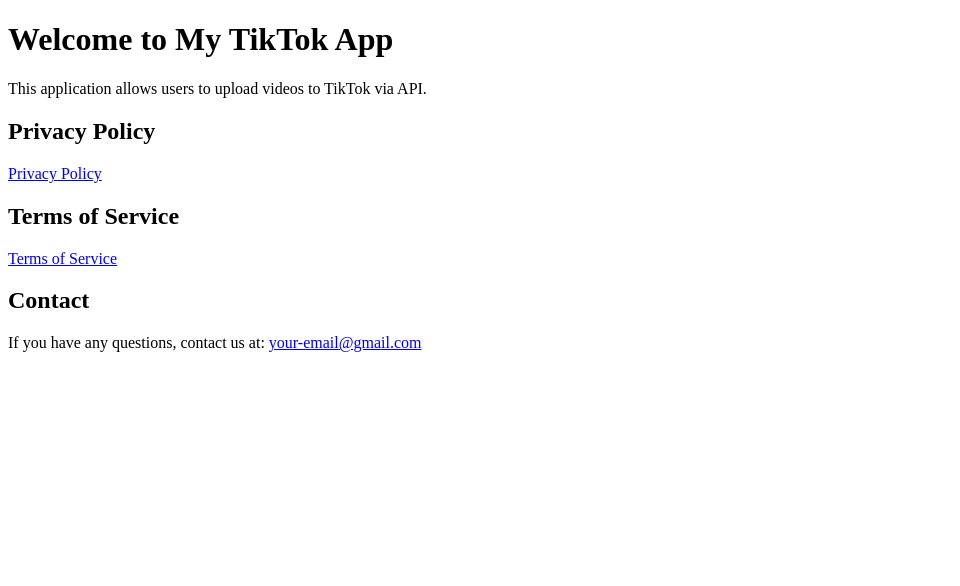
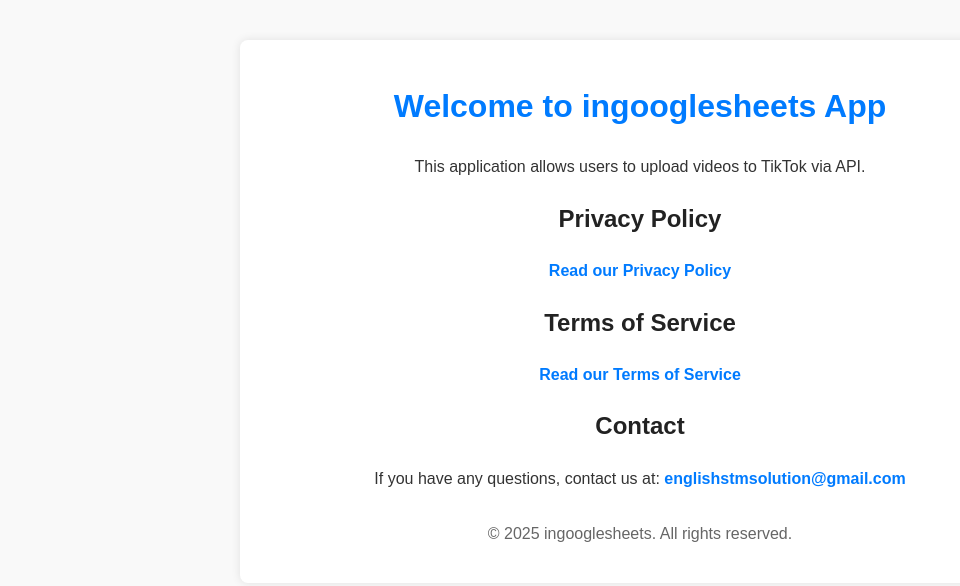
Before and after one commit to mitra654491/tk-verification, a plain HTML site: page index.html in a window 1280 px wide. Shown: the whole page, without its empty margins (0-960 px from the left). Drawn offline with Linux system fonts and the light colour scheme.

Commit message:
Update index.html

```diff
--- a/index.html
+++ b/index.html
@@ -1,18 +1,69 @@
 <!DOCTYPE html>
-<html>
+<html lang="en">
 <head>
-    <title>My TikTok App</title>
     <meta charset="UTF-8">
     <meta name="viewport" content="width=device-width, initial-scale=1.0">
+    <title>ingooglesheets App</title>
+    <style>
+        body {
+            font-family: Arial, sans-serif;
+            max-width: 800px;
+            margin: auto;
+            padding: 20px;
+            line-height: 1.6;
+            background-color: #f9f9f9;
+            color: #333;
+            text-align: center;
+        }
+        .container {
+            background: white;
+            padding: 20px;
+            border-radius: 8px;
+            box-shadow: 0 0 10px rgba(0, 0, 0, 0.1);
+            margin-top: 20px;
+        }
+        h1 {
+            color: #007BFF;
+        }
+        h2 {
+            color: #222;
+            margin-top: 20px;
+        }
+        p {
+            font-size: 16px;
+        }
+        a {
+            color: #007BFF;
+            text-decoration: none;
+            font-weight: bold;
+        }
+        a:hover {
+            text-decoration: underline;
+        }
+        .footer {
+            margin-top: 30px;
+            font-size: 14px;
+            color: #666;
+        }
+    </style>
 </head>
 <body>
-    <h1>Welcome to My TikTok App</h1>
-    <p>This application allows users to upload videos to TikTok via API.</p>
-    <h2>Privacy Policy</h2>
-    <p><a href="https://your-privacy-policy-link.com">Privacy Policy</a></p>
-    <h2>Terms of Service</h2>
-    <p><a href="https://your-terms-of-service-link.com">Terms of Service</a></p>
-    <h2>Contact</h2>
-    <p>If you have any questions, contact us at: <a href="mailto:your-email@gmail.com">your-email@gmail.com</a></p>
+    <div class="container">
+        <h1>Welcome to ingooglesheets App</h1>
+        <p>This application allows users to upload videos to TikTok via API.</p>
+
+        <h2>Privacy Policy</h2>
+        <p><a href="https://mitra654491.github.io/tiktok-verification/Privacy%20Policy.html">Read our Privacy Policy</a></p>
+
+        <h2>Terms of Service</h2>
+        <p><a href="https://mitra654491.github.io/tiktok-verification/Terms%20and%20Conditions.html">Read our Terms of Service</a></p>
+
+        <h2>Contact</h2>
+        <p>If you have any questions, contact us at: <a href="mailto:englishstmsolution@gmail.com">englishstmsolution@gmail.com</a></p>
+
+        <div class="footer">
+            <p>&copy; 2025 ingooglesheets. All rights reserved.</p>
+        </div>
+    </div>
 </body>
 </html>
```
